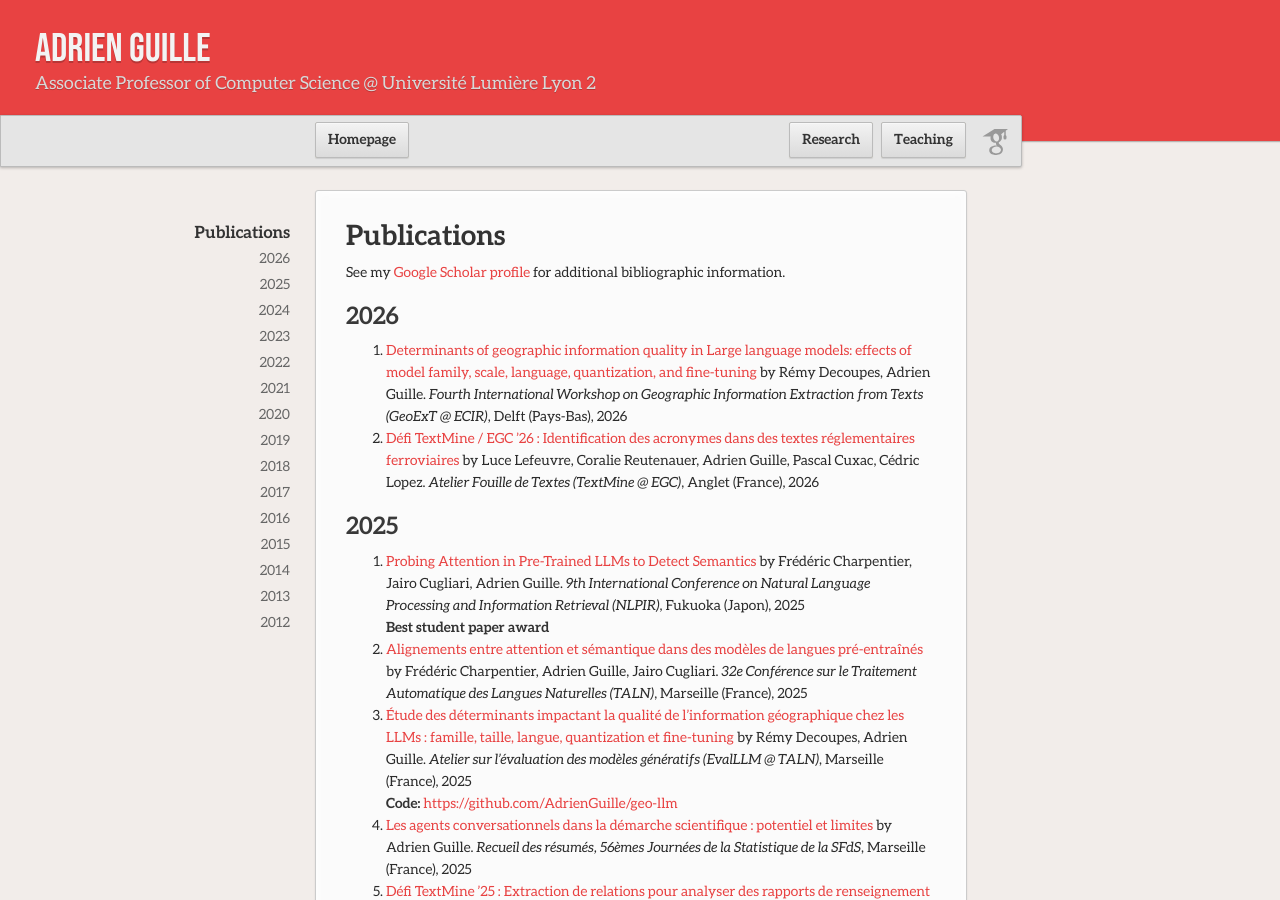
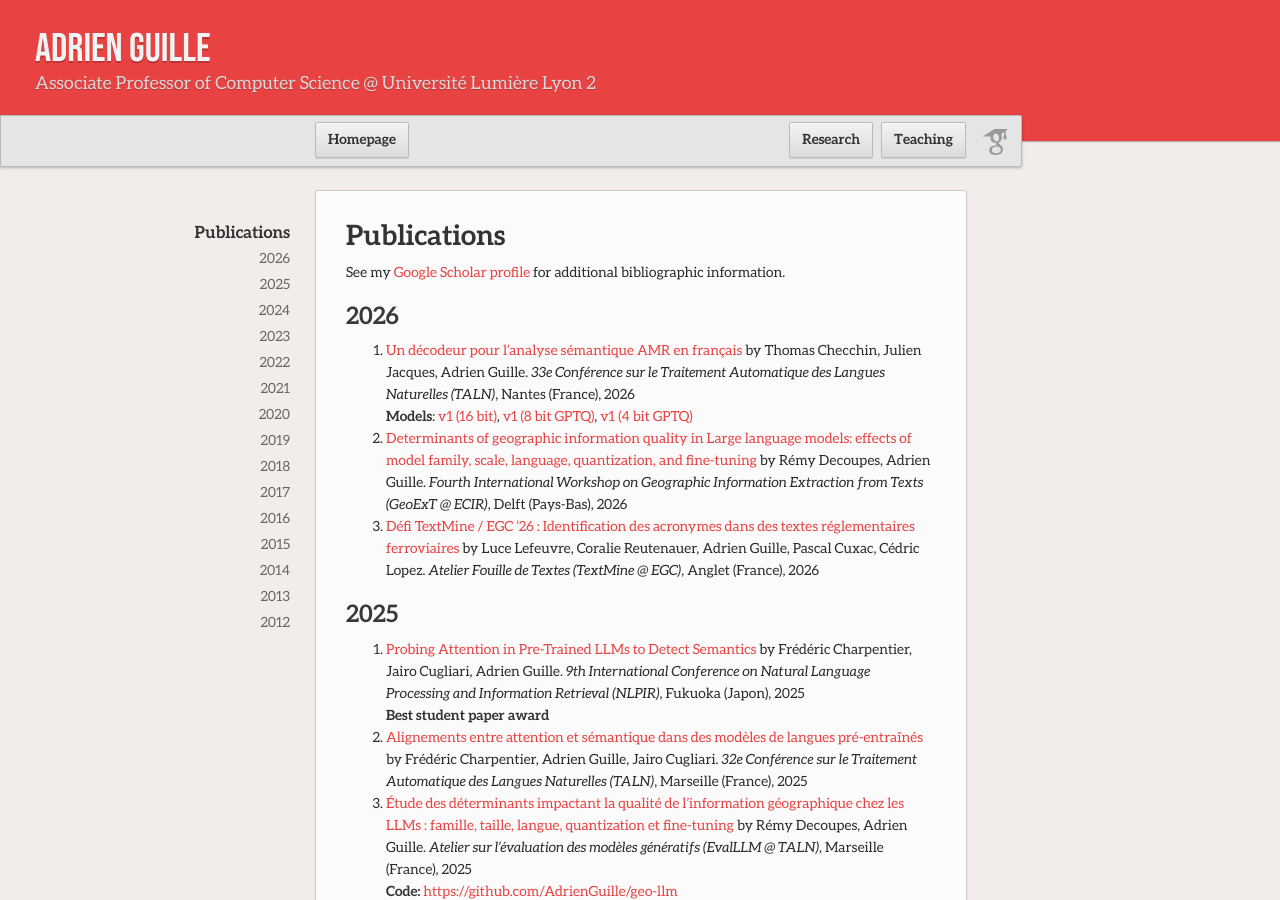
Before and after one commit to AdrienGuille/adrienguille.github.io, a Jekyll site: the page built from publications.md, in a window 1280 px wide and 900 px high. Built offline with Jekyll 4.4.1, drawn with Linux system fonts in a browser that asks for light colours; our own code applies the rules of GitHub Pages for plain Markdown files.

Commit message:
Update publications.md

```diff
--- a/publications.md
+++ b/publications.md
@@ -3,6 +3,8 @@
 See my [Google Scholar profile](https://scholar.google.com/citations?user=mM_oO18AAAAJ) for additional bibliographic information.
 
 ## 2026
+- [Un décodeur pour l’analyse sémantique AMR en français](#) by Thomas Checchin, Julien Jacques, Adrien Guille. *33e Conférence sur le Traitement Automatique des Langues Naturelles (TALN)*, Nantes (France), 2026
+<br>**Models**: [v1 (16 bit)](https://huggingface.co/AdrienGuille/GemmAMR-fr-v1), [v1 (8 bit GPTQ)](https://huggingface.co/AdrienGuille/GemmAMR-fr-v1-w8a16), [v1 (4 bit GPTQ)](https://huggingface.co/AdrienGuille/GemmAMR-fr-v1-w4a16)
 - [Determinants of geographic information quality in Large language models: effects of model family, scale, language, quantization, and fine-tuning](#) by Rémy Decoupes, Adrien Guille. *Fourth International Workshop on Geographic Information Extraction from Texts (GeoExT @ ECIR)*, Delft (Pays-Bas), 2026
 - [Défi TextMine / EGC ’26 : Identification des acronymes dans des textes réglementaires ferroviaires](https://www.kaggle.com/competitions/defi-text-mine-egc-2026) by Luce Lefeuvre, Coralie Reutenauer, Adrien Guille, Pascal Cuxac, Cédric Lopez. *Atelier Fouille de Textes (TextMine @ EGC)*, Anglet (France), 2026
 
```
